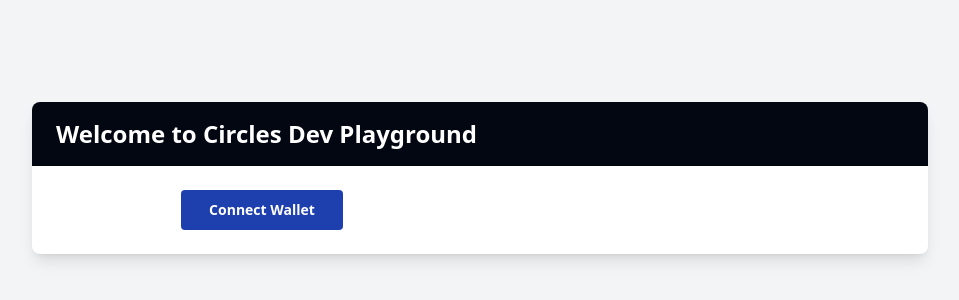
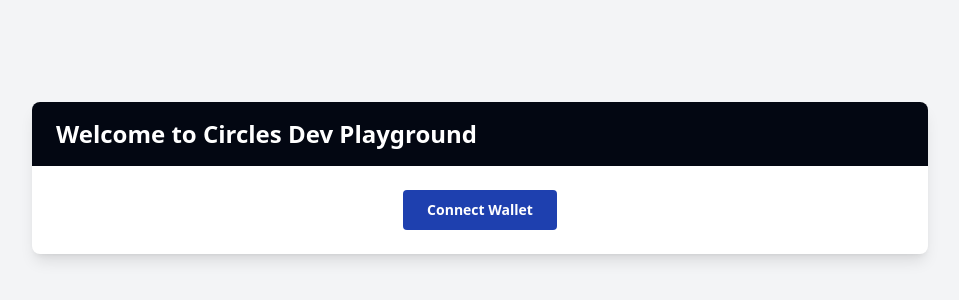
Before and after one commit to vanshika-srivastava/circles-vite-app, a React (Vite) app: page / in a window 1280 px wide. Shown: the part 222-522 px from the top of the page, without its empty margins (160-1119 px from the left). Built offline with nearby package versions, Linux system fonts and the light colour scheme.

Commit message:
fix grid and col span

```diff
--- a/src/App.jsx
+++ b/src/App.jsx
@@ -87,12 +87,11 @@ export default function Component() {
         </header>
         <main className="p-6 grid grid-cols-1 md:grid-cols-2 gap-6">
   {!isConnected ? (
-          <div className="flex items-center justify-center">
-            <Button onClick={connectWallet} className="flex items-center justify-center bg-blue-800 hover:bg-blue-600 text-white font-bold py-2 px-7 rounded">
+    <div className="flex items-center justify-center md:col-span-2">
+      <Button onClick={connectWallet} className="bg-blue-800 hover:bg-blue-600 text-white font-bold py-2 px-6 rounded">
         Connect Wallet
       </Button>
     </div>
-
   ) : (
     <>
       <div className="bg-gray-100 dark:bg-gray-900 p-6 rounded-lg">
@@ -118,7 +117,7 @@ export default function Component() {
               onChange={(e) => setSendAmount(e.target.value)}
             />
           </div>
-                  <Button onClick={sendEther} className="w-full">
+          <Button onClick={sendEther} className="w-full bg-blue-800 hover:bg-blue-600 text-white font-bold py-2 px-6 rounded">
             Send CRC
           </Button>
         </div>
@@ -134,8 +133,8 @@ export default function Component() {
             </div>
           )}
           <div>
-                    <div className="text-2xl font-bold">{userBalance} ETH</div>
-                    <Button onClick={generateAvatar} className="mt-2">
+            <div className="text-2xl font-bold">{userBalance} CRC</div>
+            <Button onClick={generateAvatar} className="mt-2 bg-blue-800 hover:bg-blue-600 text-white font-bold py-2 px-6 rounded">
               Create Avatar
             </Button>
           </div>
@@ -144,6 +143,7 @@ export default function Component() {
     </>
   )}
 </main>
+
       </div>
     </div>
   )
```
Lines whose indentation alone changed are shown as unchanged.
